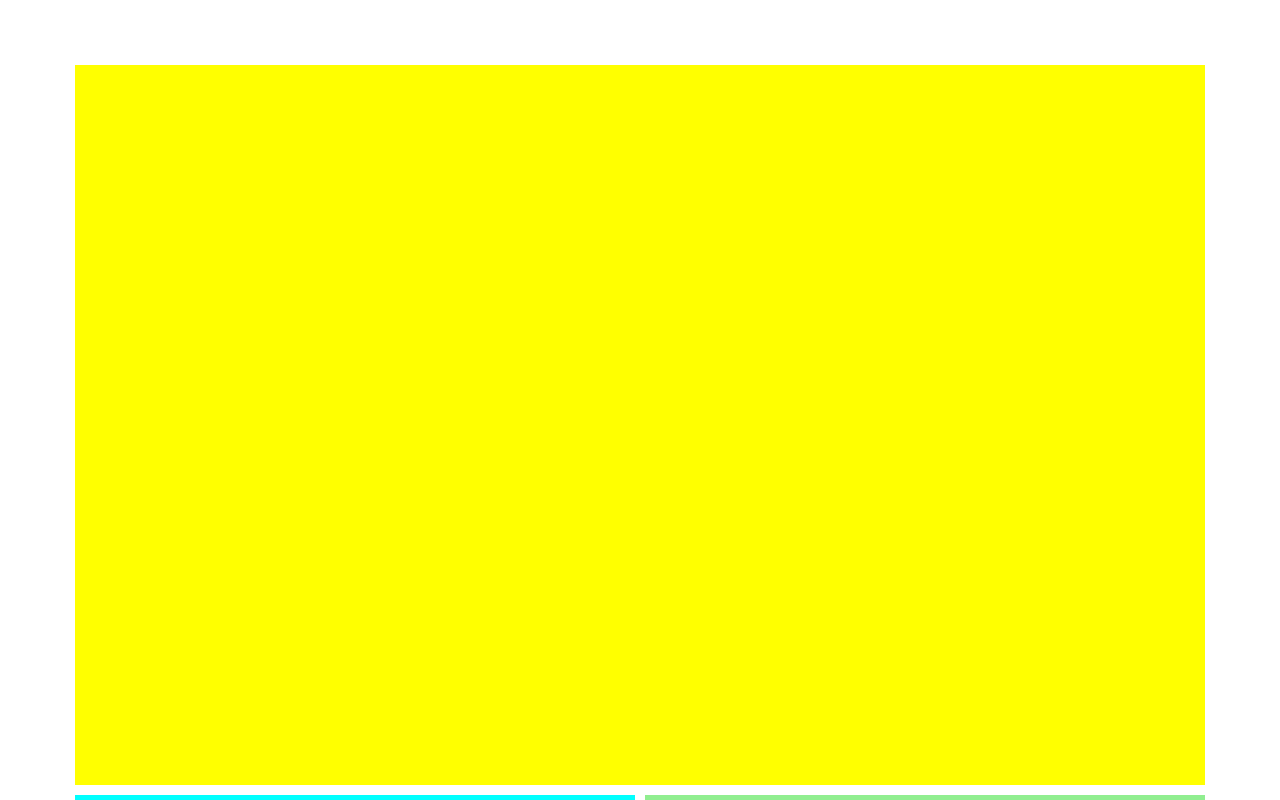
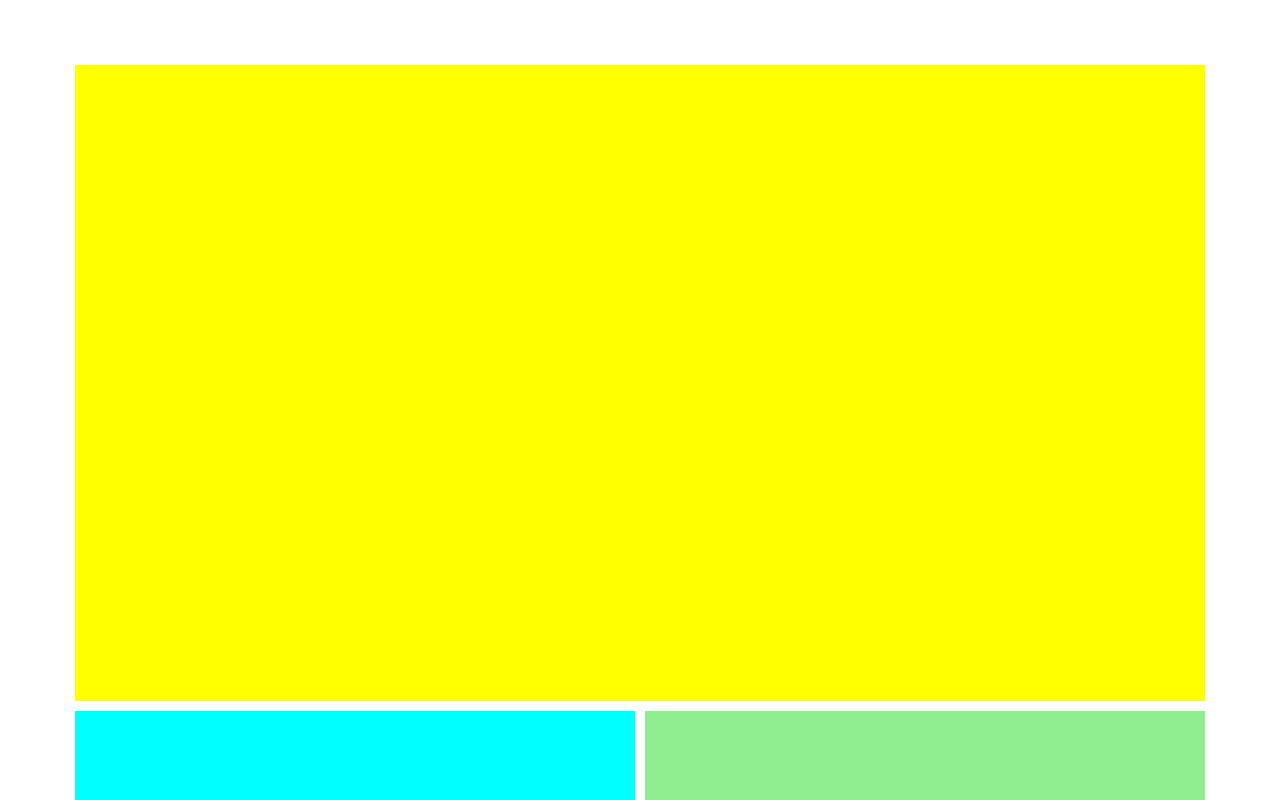
Before and after one commit to craftycram/rc-interface-component, a Vue app: page / in a window 1280 px wide. Shown: the top 800 px of the page. Built offline with nearby package versions, Linux system fonts and the light colour scheme.

Commit message:
fixed video aspect ratio

```diff
--- a/src/components/interface.vue
+++ b/src/components/interface.vue
@@ -1,7 +1,7 @@
 <template>
   <b-container>
   <b-row>
-    <b-col class="grid" style="background-color: yellow; min-height: 720px;">
+    <b-col class="grid embed-responsive embed-responsive-16by9" style="background-color: yellow;">
       <slot name="videocomponent"></slot>
     </b-col>
   </b-row>
```
